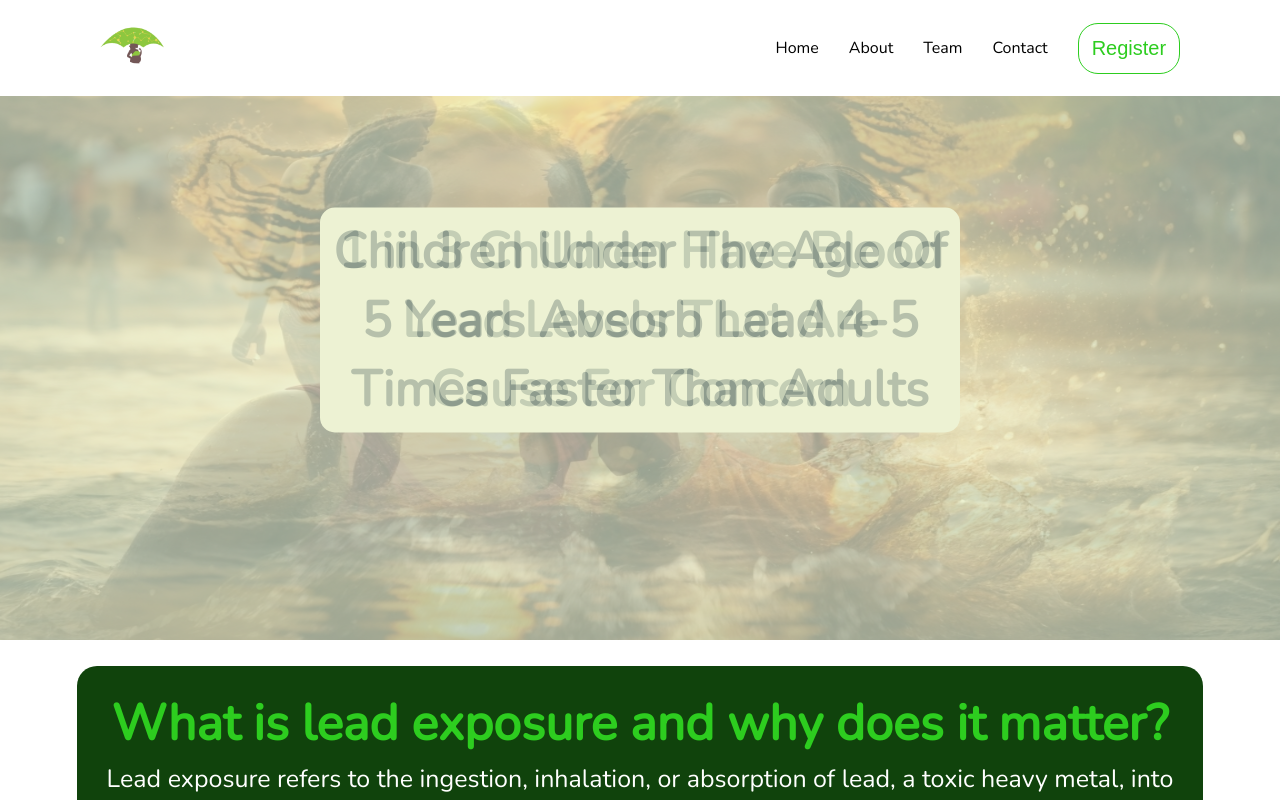
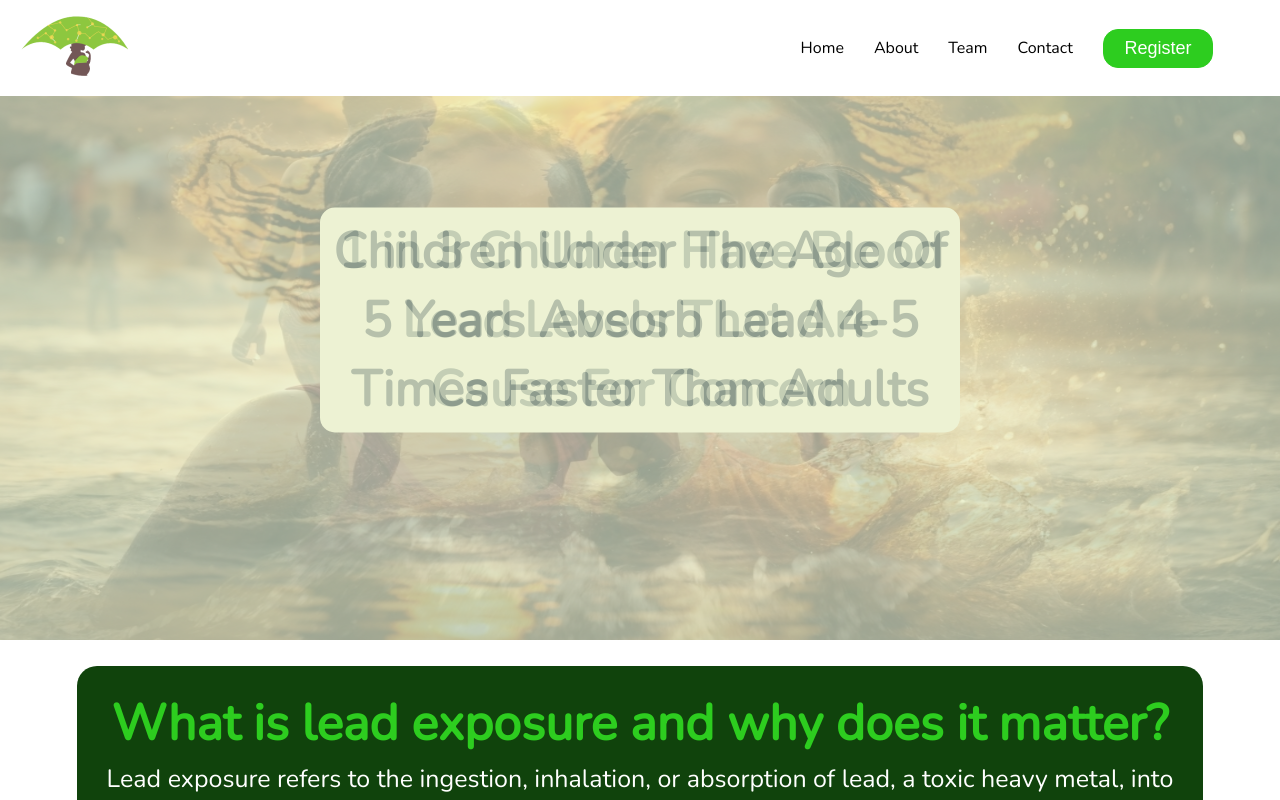
Before and after one commit to akirachix/Neza-Informational, a React (Create React App) app in the folder neza-informationa-lwebsite/: page / in a window 1280 px wide. Shown: the top 800 px of the page. Built offline with nearby package versions, Linux system fonts and the light colour scheme; a web font is replaced by a local one.

Commit message:
made changes to the navbar

```diff
--- a/neza-informationa-lwebsite/src/components/Footer/style.css
+++ b/neza-informationa-lwebsite/src/components/Footer/style.css
@@ -82,7 +82,7 @@
 
       .footer-menu {
         grid-template-columns: repeat(4, 1fr);
-        font-size: 20px;
+        font-size: 18px;
         /* overflow: hidden; */
       }
 
@@ -90,11 +90,7 @@
         margin-right: 20px;
 
       }
-      .footer-menu img {
-        width: 100%;
-        height: 25%;
-        /* margin-left: 10px; */
-      }
+
       .footer-menu a {
         font-size: 17px;
       }
@@ -102,8 +98,10 @@
         font-size: 16px;
       }
       .footer-menu li img{
-        height: 20px;
-        width: 15px;
+        height: 4vh;
+        width: 20%;
+        margin-left: -80%;
+
       }
       .footer2 {
         display: flex;
@@ -129,7 +127,7 @@
       }
       .footer-menu img {
         width: 100%;
-        height: 5%;
+        height: 25%;
         margin-left: 0;
       }
       .footer-menu a {
--- a/neza-informationa-lwebsite/src/components/Navigation/styles.css
+++ b/neza-informationa-lwebsite/src/components/Navigation/styles.css
@@ -31,7 +31,8 @@ a {
   z-index: 999;
 }
 .nav img {
-  width: 15%;
+  width: 25%;
+  margin-left: -20%;
 }
 .nav__brand {
   text-transform: uppercase;
@@ -52,19 +53,40 @@ a {
   background: rgb(204, 204, 204);
   transition: 0.3s ease-in;
 }
-button{
-  padding: 13px;
+/* button{
+  padding: 8px;
   border-radius: 20px;
   font-size: 20px;
   background-color: transparent;
   border: solid 1px #2DCD1F;
   color: #2DCD1F;
+} */
+ button {
+  padding: 8px 30%;
+  font-size: 18px;
+  border-radius: 15px;
+  border: solid 1px #2DCD1F;
+  background-color: #2DCD1F;
+  color: white;
+}
+button:hover {
+  background-color: #2DCD1F;
+  color: white;
+  transform: scale(1.1);
+  cursor: pointer;
+  transition: .1s;
 }
 @media screen and (max-width: 768px) {
   .nav__toggler {
     display: block;
     cursor: pointer;
   }
+
+  .nav img {
+    width: 20%;
+    margin-left: -1%;
+  }
+
   .nav__menu {
     position: fixed;
     top: 10vh;
```
